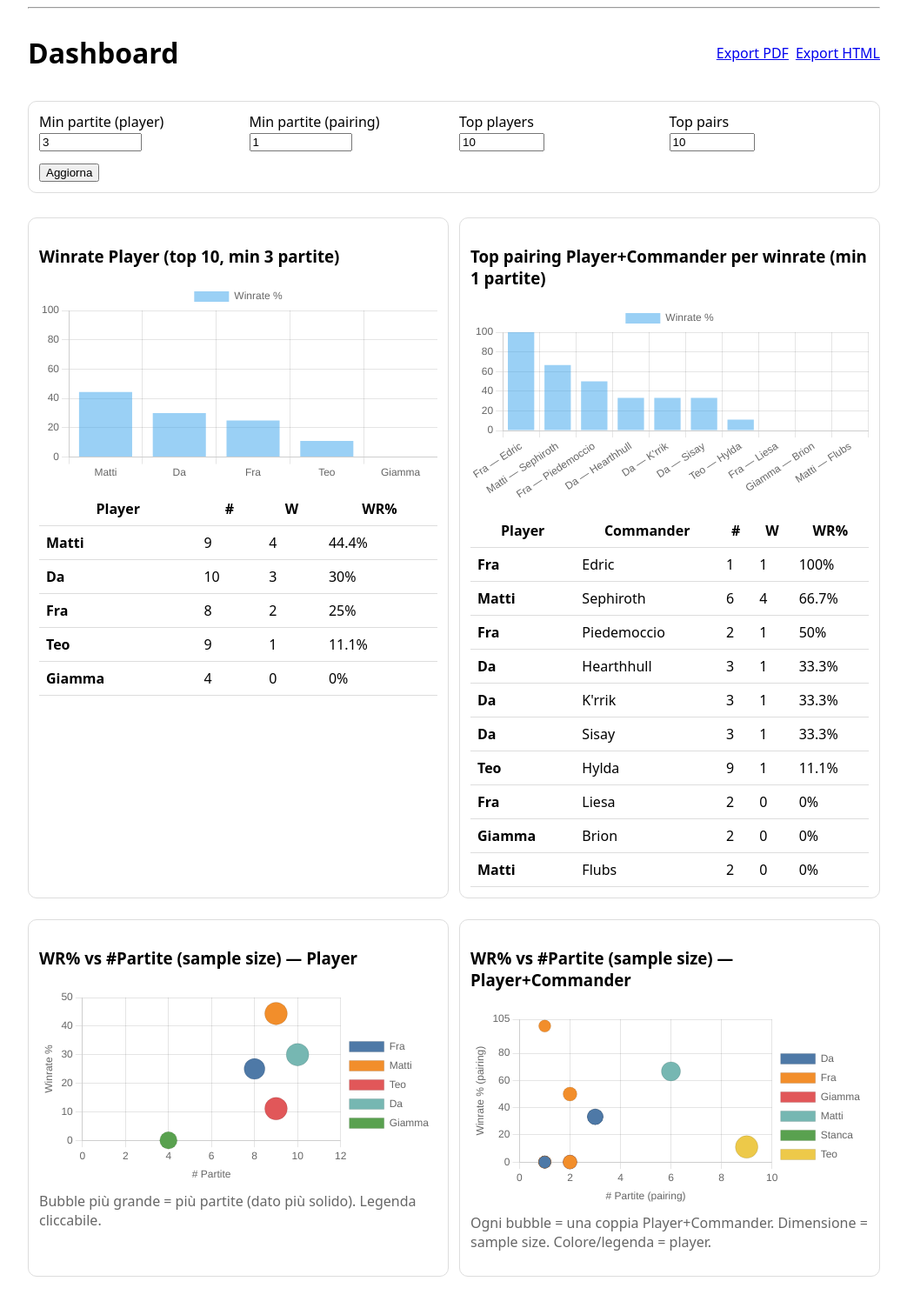
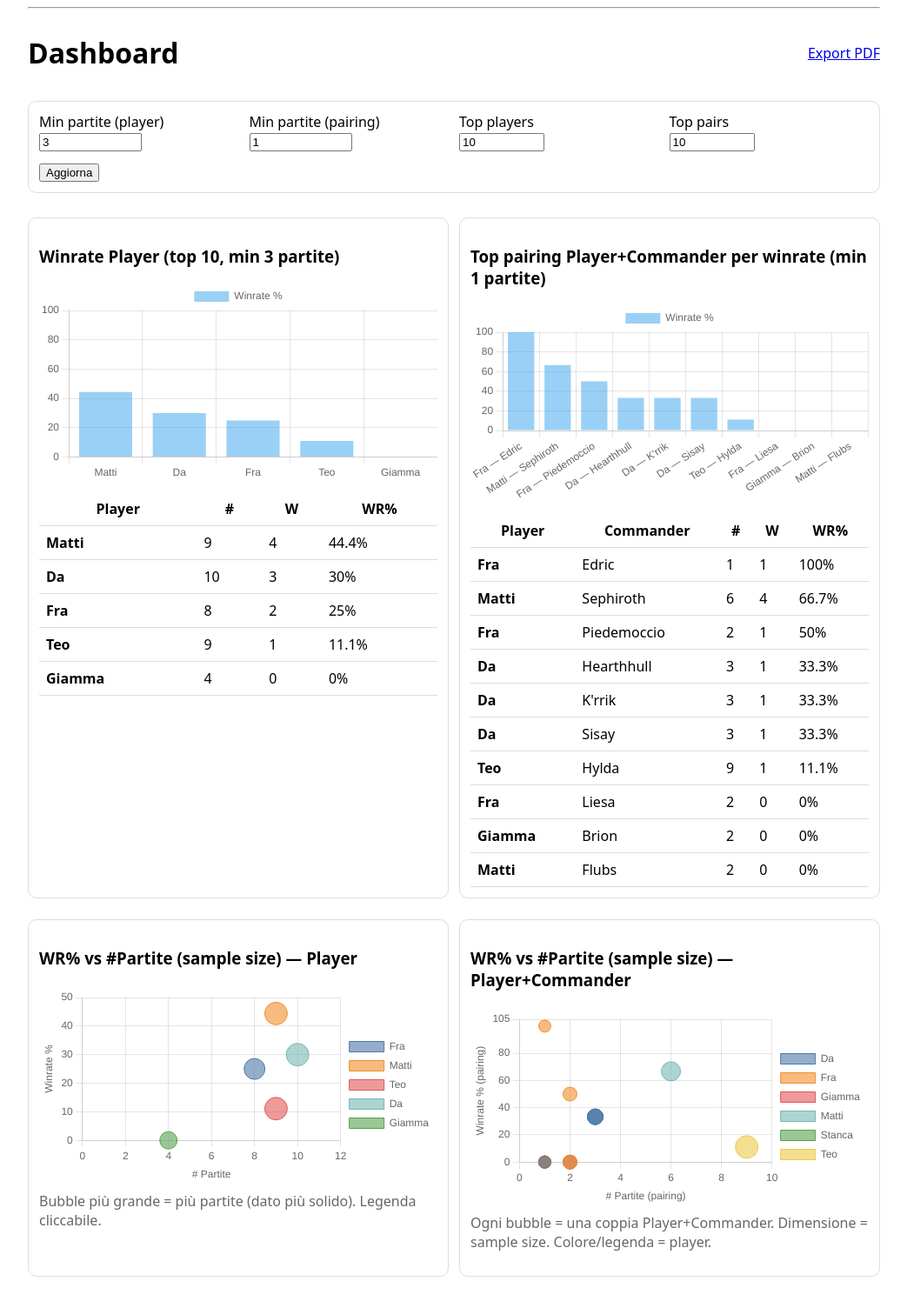
Before and after one commit to frpnz/commander-tracker, a FastAPI app: page /dashboard_mini in a window 1280 px wide. Shown: the part 46-1550 px from the top of the page at 87% size, without its empty margins (118-1161 px from the left). Run offline with FastAPI, Linux system fonts and the light colour scheme.

Commit message:
add player dashboard export - html eliminato

```diff
--- a/templates/dashboard_mini.html
+++ b/templates/dashboard_mini.html
@@ -10,10 +10,10 @@
       Export PDF
     </a>
 
-    <a href="/dashboard_mini.html{{ '?' + request.query_string.decode() if request.query_string else '' }}"
+    <!-- <a href="/dashboard_mini.html{{ '?' + request.query_string.decode() if request.query_string else '' }}"
        class="button">
       Export HTML
-    </a>
+    </a> -->
   </div>
 </div>
 
@@ -123,14 +123,22 @@
     });
   }
 
-  function colorForIndex(i) {
-    const colors = [
-      "#4e79a7", "#f28e2b", "#e15759", "#76b7b2",
-      "#59a14f", "#edc949", "#af7aa1", "#ff9da7",
-      "#9c755f", "#bab0ab"
-    ];
-    return colors[i % colors.length];
-  }
+ function colorForIndex(i, alpha = 0.6) {
+  const colors = [
+    [78,121,167],
+    [242,142,43],
+    [225,87,89],
+    [118,183,178],
+    [89,161,79],
+    [237,201,73],
+    [175,122,161],
+    [255,157,167],
+    [156,117,95],
+    [186,176,171]
+  ];
+  const c = colors[i % colors.length];
+  return `rgba(${c[0]}, ${c[1]}, ${c[2]}, ${alpha})`;
+}
 
   // -------------------------
   // TOP LEFT: Player winrate + table
@@ -178,7 +186,9 @@
   const playerBubbleDatasets = playerRows.map((r, i) => ({
     label: r.player,
     data: [{ x: r.games, y: r.winrate, r: r.r, _meta: r }],
-    backgroundColor: colorForIndex(i),
+    backgroundColor: colorForIndex(i, 0.6), // trasparente
+    borderColor: colorForIndex(i, 1),       // bordo pieno
+    borderWidth: 1
   }));
 
   new Chart(document.getElementById("playerBubbleChart"), {
@@ -230,6 +240,9 @@
     label: p,
     data: pairingByPlayer[p],
     backgroundColor: colorForIndex(idx),
+    backgroundColor: colorForIndex(idx, 0.6), // trasparente
+    borderColor: colorForIndex(idx, 1),       // bordo pieno
+    borderWidth: 1
   }));
 
   new Chart(document.getElementById("pairingBubbleChart"), {
--- a/templates/player_dashboard.html
+++ b/templates/player_dashboard.html
@@ -10,10 +10,10 @@
       Export PDF
     </a>
 
-    <a href="/player_dashboard.html{{ '?' + request.query_string.decode() if request.query_string else '' }}"
+    <!-- <a href="/player_dashboard.html{{ '?' + request.query_string.decode() if request.query_string else '' }}"
        class="button">
       Export HTML
-    </a>
+    </a> -->
   </div>
 </div>
 
```
